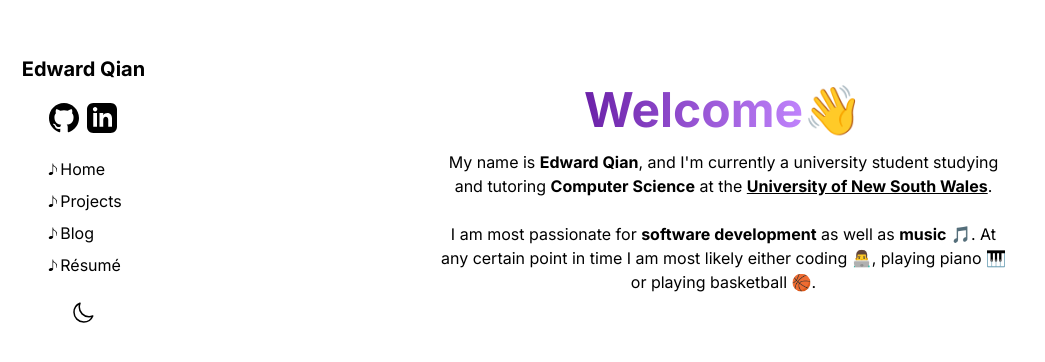
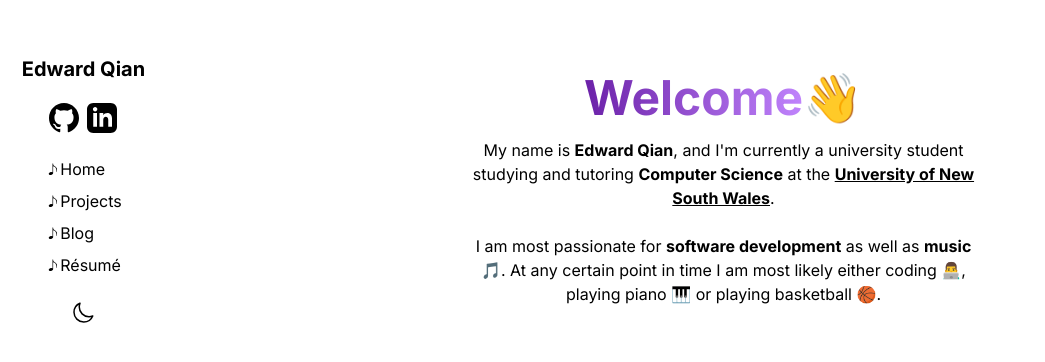
Before and after one commit to jedwed/portfolio, a Next.js app: page / in a window 1280 px wide. Shown: the part 210-572 px from the top of the page, without its empty margins (0-1045 px from the left). Built offline with nearby package versions, Linux system fonts and the light colour scheme.

Commit message:
Add p-8 to main tag in layout

```diff
--- a/app/layout.tsx
+++ b/app/layout.tsx
@@ -22,7 +22,7 @@ export default function RootLayout({
           <div className="flex flex-col md:flex-row md:overflow-y-hidden">
             <Navbar />
             <div className="w-full flex justify-center h-screen md:overflow-y-auto">
-              <main className="my-auto text-center items-center max-w-xl">
+              <main className="my-auto p-8 text-center items-center max-w-xl">
                 {children}
               </main>
             </div>
```
